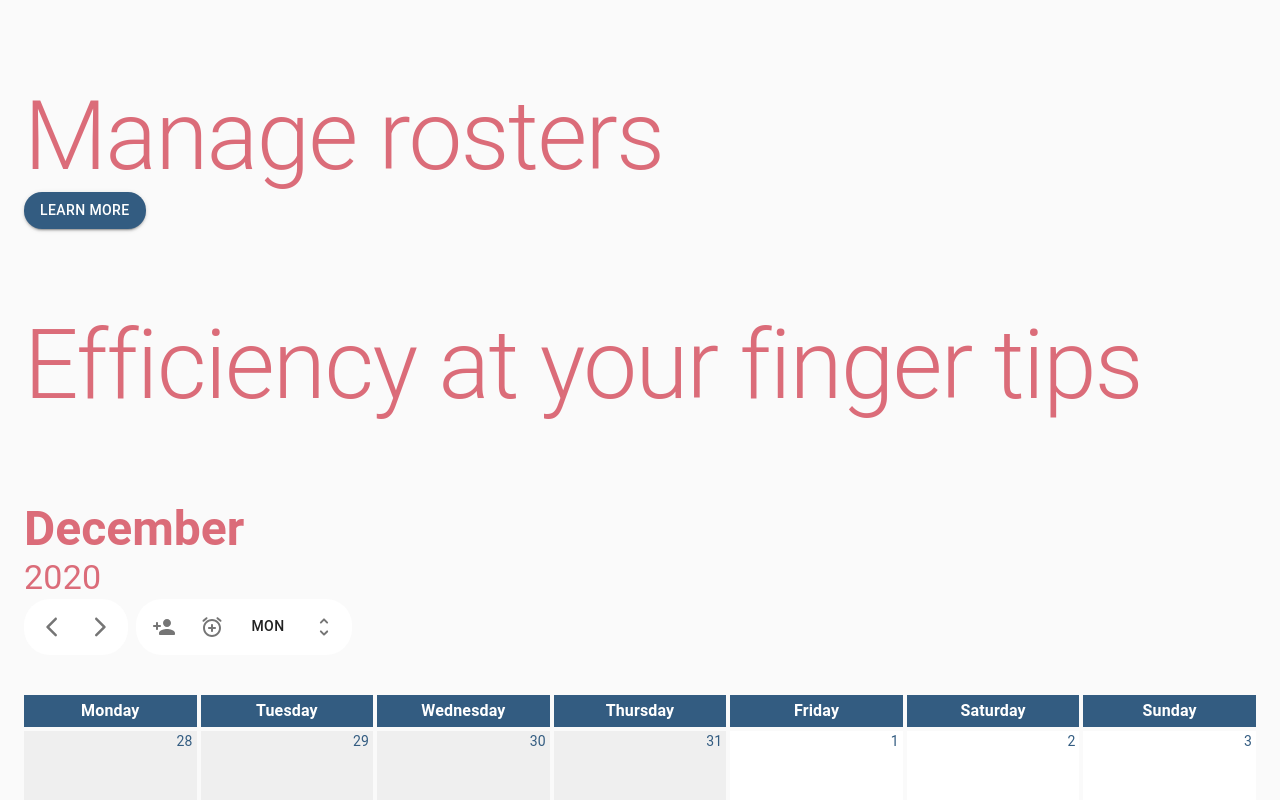
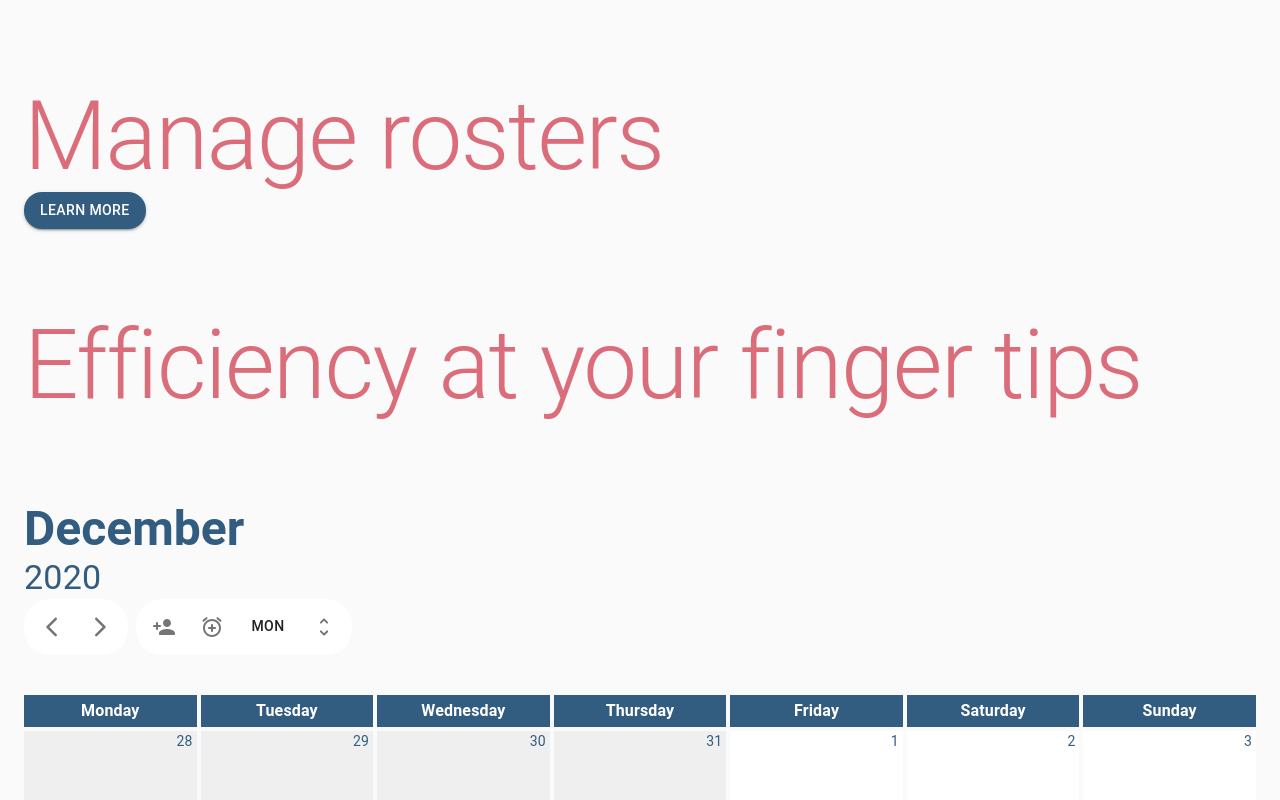
Before and after one commit to bac-dam-1991/brekks, a Next.js app: page / in a window 1280 px wide. Shown: the top 800 px of the page. Built offline with nearby package versions, Linux system fonts and the light colour scheme.

Commit message:
CalendarContainer component now controls the color.

```diff
--- a/components/calendar/CalendarContainer.Component.tsx
+++ b/components/calendar/CalendarContainer.Component.tsx
@@ -19,22 +19,27 @@ import CalendarHeading from "./CalendarHeading.Component";
 import CalendarToolbar from "./CalendarToolbar.Component";
 import CalendarGrid from "./CalendarGrid.Component";
 
+// Types
+import { ThemeColor } from "../../domain/common/types/ThemeColorType";
+
 export const styles = (theme: Theme) =>
 	createStyles({
 		root: {},
 	});
 
 export interface CalendarContainerProps
-	extends React.HTMLAttributes<HTMLDivElement> {}
+	extends React.HTMLAttributes<HTMLDivElement> {
+	color: ThemeColor;
+}
 
 const CalendarContainer: React.FC<
 	CalendarContainerProps & WithStyles<typeof styles>
-> = ({ classes, className, ...divProps }) => {
+> = ({ classes, className, color, ...divProps }) => {
 	return (
 		<div className={clsx(className, classes.root)} {...divProps}>
-			<CalendarHeading color="primary" />
+			<CalendarHeading color={color} />
 			<CalendarToolbar />
-			<CalendarGrid />
+			<CalendarGrid color={color} />
 		</div>
 	);
 };
--- a/components/calendar/CalendarGrid.Component.tsx
+++ b/components/calendar/CalendarGrid.Component.tsx
@@ -27,6 +27,9 @@ import ICalendarDay from "../../domain/common/interfaces/ICalendarDay";
 // Classes
 import Calendar from "../../domain/common/classes/calendar";
 
+// Types
+import { ThemeColor } from "../../domain/common/types/ThemeColorType";
+
 export const styles = (theme: Theme) =>
 	createStyles({
 		root: {
@@ -38,11 +41,14 @@ export const styles = (theme: Theme) =>
 	});
 
 export interface CalendarGridProps
-	extends React.HTMLAttributes<HTMLDivElement> {}
+	extends React.HTMLAttributes<HTMLDivElement> {
+	color: ThemeColor;
+}
 
 const CalendarGrid: React.FC<CalendarGridProps & WithStyles<typeof styles>> = ({
 	classes,
 	className,
+	color,
 	...divProps
 }) => {
 	// States
@@ -66,16 +72,12 @@ const CalendarGrid: React.FC<CalendarGridProps & WithStyles<typeof styles>> = ({
 				<CalendarPanel
 					data={heading}
 					key={heading.text}
-					color="secondary"
+					color={color}
 				/>
 			))}
 
 			{calendarDays.map((day: ICalendarDay) => (
-				<CalendarPanel
-					data={day}
-					key={day.fullDate}
-					color="secondary"
-				/>
+				<CalendarPanel data={day} key={day.fullDate} color={color} />
 			))}
 		</div>
 	);
--- a/components/calendar/CalendarHeading.Component.tsx
+++ b/components/calendar/CalendarHeading.Component.tsx
@@ -7,30 +7,50 @@ import {
 	createStyles,
 	Theme,
 } from "@material-ui/core/styles";
-import { TypographyProps, Typography } from "@material-ui/core";
+import { Typography } from "@material-ui/core";
 
 // NPM
 import clsx from "clsx";
 
 // Utility
 import { generateClassName } from "../../domain/utility/utility";
+import { ThemeColor } from "../../domain/common/types/ThemeColorType";
 
-export const styles = (theme: Theme) => createStyles({ root: {} });
+export const styles = (theme: Theme) =>
+	createStyles({
+		root: {},
+		textPrimary: {
+			color: theme.palette.primary.main,
+		},
+		textSecondary: { color: theme.palette.secondary.main },
+	});
 
 export interface CalendarHeadingProps
-	extends React.HTMLAttributes<HTMLDivElement> {}
+	extends React.HTMLAttributes<HTMLDivElement> {
+	color: ThemeColor;
+}
 
 const CalendarHeading: React.FC<
-	CalendarHeadingProps &
-		WithStyles<typeof styles> &
-		Pick<TypographyProps, "color">
+	CalendarHeadingProps & WithStyles<typeof styles>
 > = ({ classes, className, color }) => {
 	return (
 		<div className={clsx(className, classes.root)}>
-			<Typography variant="h3" color={color}>
+			<Typography
+				variant="h3"
+				className={clsx(
+					color === "primary" && classes.textPrimary,
+					color === "secondary" && classes.textSecondary
+				)}
+			>
 				<strong>December</strong>
 			</Typography>
-			<Typography variant="h4" color={color}>
+			<Typography
+				variant="h4"
+				className={clsx(
+					color === "primary" && classes.textPrimary,
+					color === "secondary" && classes.textSecondary
+				)}
+			>
 				2020
 			</Typography>
 		</div>
--- a/components/homePage/DemoSection.Component.tsx
+++ b/components/homePage/DemoSection.Component.tsx
@@ -22,7 +22,7 @@ const DemoSection: React.FC<
 > = ({}) => {
 	return (
 		<Section>
-			<CalendarContainer />
+			<CalendarContainer color="secondary" />
 		</Section>
 	);
 };
--- a/pages/index.tsx
+++ b/pages/index.tsx
@@ -4,7 +4,6 @@ import * as React from "react";
 import HeroSection from "../components/homePage/HeroSection.Component";
 import FeaturesSection from "../components/homePage/FeaturesSection.Component";
 import DemoSection from "../components/homePage/DemoSection.Component";
-import { GetStaticProps, GetStaticPropsContext } from "next";
 
 export interface HomePageProps {}
 
```
